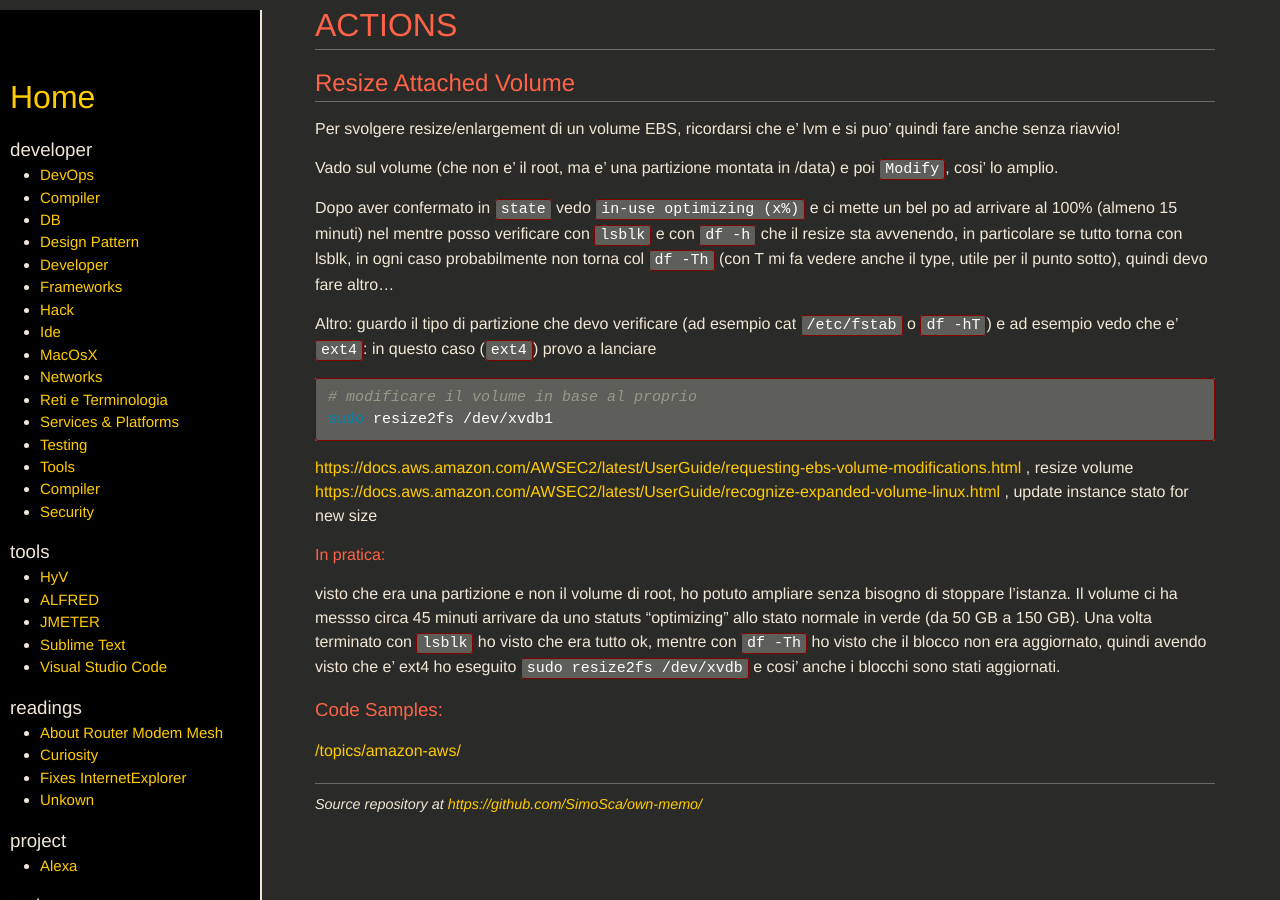
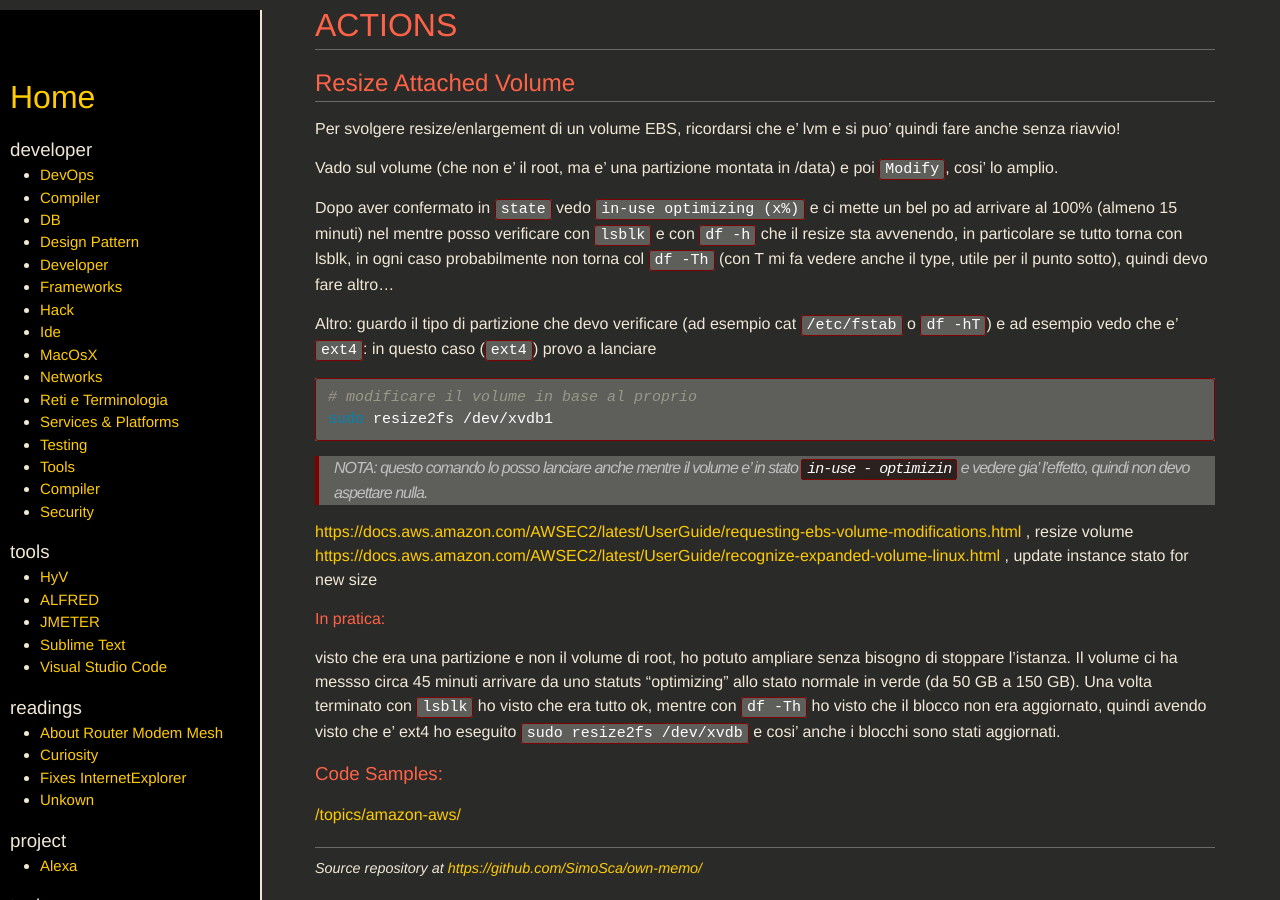
Before and after one commit to SimoSca/own-memo, a Jekyll site: the page built from _pages/topics/aws.md, in a window 1280 px wide and 900 px high, scrolled down 7789 px. Built offline with Jekyll 4.4.1, drawn with Linux system fonts in a browser that asks for light colours; nearby versions of some CDN libraries.

Commit message:
[note][aws]

`````diff
--- a/_pages/topics/aws.md
+++ b/_pages/topics/aws.md
@@ -400,6 +400,9 @@ Altro: guardo il tipo di partizione che devo verificare (ad esempio cat `/etc/fs
 sudo resize2fs /dev/xvdb1
 ````
 
+> NOTA:
+> questo comando lo posso lanciare anche mentre il volume e' in stato `in-use - optimizin` e vedere gia' l'effetto, quindi non devo aspettare nulla.
+
 [https://docs.aws.amazon.com/AWSEC2/latest/UserGuide/requesting-ebs-volume-modifications.html](https://docs.aws.amazon.com/AWSEC2/latest/UserGuide/requesting-ebs-volume-modifications.html) , resize volume
 [https://docs.aws.amazon.com/AWSEC2/latest/UserGuide/recognize-expanded-volume-linux.html](https://docs.aws.amazon.com/AWSEC2/latest/UserGuide/recognize-expanded-volume-linux.html) , update instance stato for new size
 
`````
